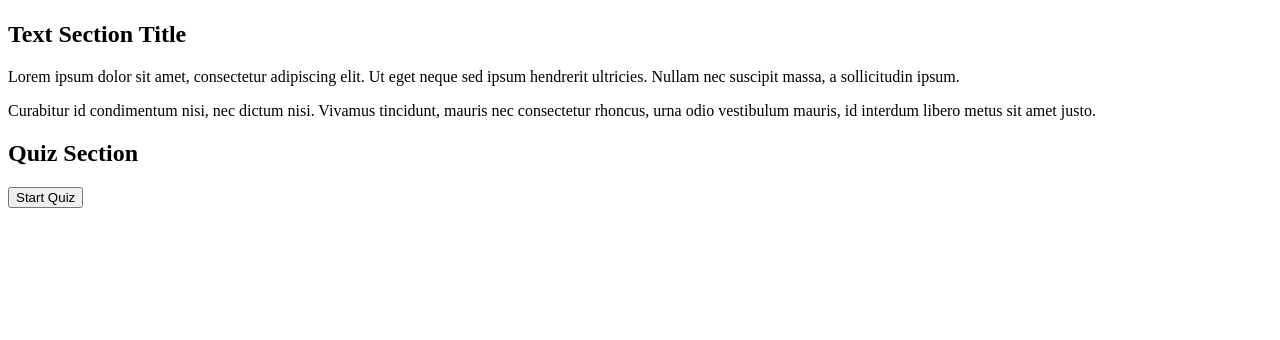
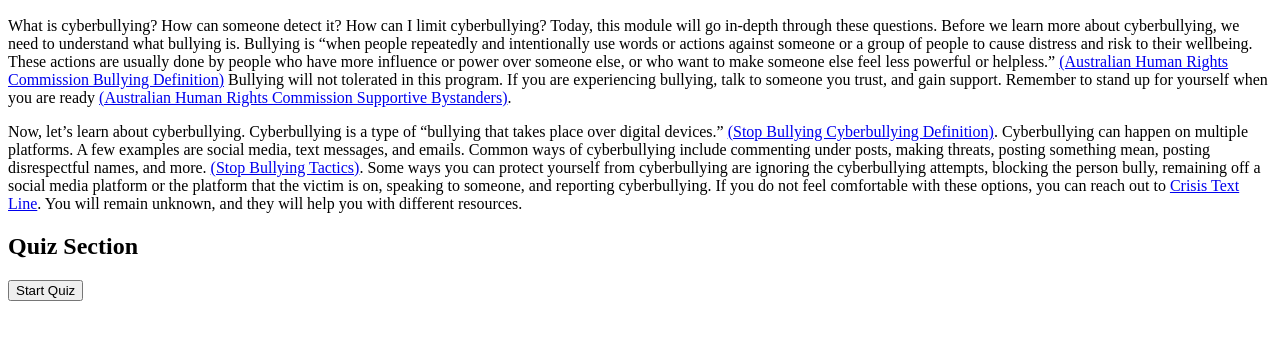
Before and after one commit to Aaronb0117/Senior-Project, a plain HTML site: page public/modules/module2.html in a window 1280 px wide. Shown: the part 398-738 px from the top of the page. Drawn offline with Linux system fonts and the light colour scheme.

Commit message:
Update module2.html

```diff
--- a/public/modules/module2.html
+++ b/public/modules/module2.html
@@ -16,9 +16,22 @@
 
         <!-- Text Content -->
         <div class="text-content">
-            <h2>Text Section Title</h2>
-            <p>Lorem ipsum dolor sit amet, consectetur adipiscing elit. Ut eget neque sed ipsum hendrerit ultricies. Nullam nec suscipit massa, a sollicitudin ipsum.</p>
-            <p>Curabitur id condimentum nisi, nec dictum nisi. Vivamus tincidunt, mauris nec consectetur rhoncus, urna odio vestibulum mauris, id interdum libero metus sit amet justo.</p>
+           <p>What is cyberbullying? How can someone detect it? How can I limit cyberbullying? Today, this module will go in-depth
+        through these questions. Before we learn more about cyberbullying, we need to understand what bullying is.
+        Bullying is “when people repeatedly and intentionally use words or actions against someone or a group of people
+        to cause distress and risk to their wellbeing. These actions are usually done by people who have more influence
+        or power over someone else, or who want to make someone else feel less powerful or helpless.” <a
+          href="https://humanrights.gov.au/our-work/commission-general/what-bullying-violence-harassment-and-bullying-fact-sheet#:~:text=Bullying%20is%20when%20people%20repeatedly,feel%20less%20powerful%20or%20helpless">
+          (Australian Human Rights Commission Bullying Definition)</a> Bullying will not tolerated in this program. If you
+          are experiencing bullying, talk to someone you trust, and gain support. Remember to stand up for yourself when
+          you are ready <a href="https://humanrights.gov.au/our-work/commission-general/what-you-can-do-stop-bullies-be-supportive-bystander-violence">(Australian Human Rights Commission Supportive Bystanders)</a>.
+           </p>
+
+            <p>Now, let’s learn about cyberbullying. Cyberbullying is a type of “bullying that takes place over digital devices.” <a href="https://www.stopbullying.gov/cyberbullying/what-is-it">(Stop Bullying Cyberbullying Definition)</a>. Cyberbullying can happen on multiple platforms.
+                A few examples are social media, text messages, and emails. Common ways of cyberbullying include commenting under posts, making threats, posting something mean, posting disrespectful names, and more. <a href="https://www.stopbullying.gov/cyberbullying/cyberbullying-tactics">(Stop Bullying Tactics)</a>.
+                Some ways you can protect yourself from cyberbullying are ignoring the cyberbullying attempts, blocking the person bully, remaining off a social media platform or the platform that the victim is on, speaking to someone, and reporting cyberbullying. If you do not feel comfortable with these options, you can reach out to <a href="https://www.crisistextline.org/topics/bullying/#what-is-bullying-1">Crisis Text Line</a>.
+                You will remain unknown, and they will help you with different resources.
+            </p>
         </div>
 
         <!-- Quiz -->
```
